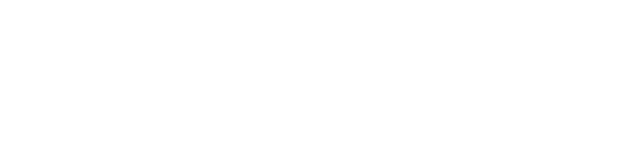
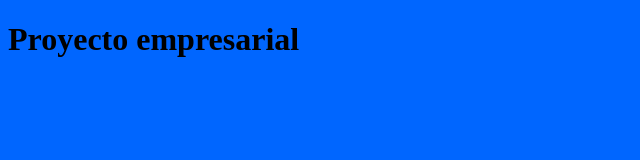
Before and after one commit to Crisald/CursoGit, a plain HTML site: page index.html in a window 1280 px wide. Shown: the whole page, without its empty margins (0-640 px from the left). Drawn offline with Linux system fonts and the light colour scheme.

```diff
--- /dev/null
+++ b/css/estilos.css
@@ -0,0 +1,5 @@
+@charset "utf-8";
+/* CSS Document */
+body{
+	background-color:#06F;
+}
--- a/index.html
+++ b/index.html
@@ -3,8 +3,10 @@
 <head>
 <meta charset="utf-8">
 <title>Documento sin título</title>
+<link href="css/estilos.css" rel="stylesheet" type="text/css">
 </head>
 
 <body>
+<h1> Proyecto empresarial</h1>
 </body>
 </html>
--- /dev/null
+++ b/js/javascript.js
@@ -0,0 +1 @@
+// JavaScript Document
```
